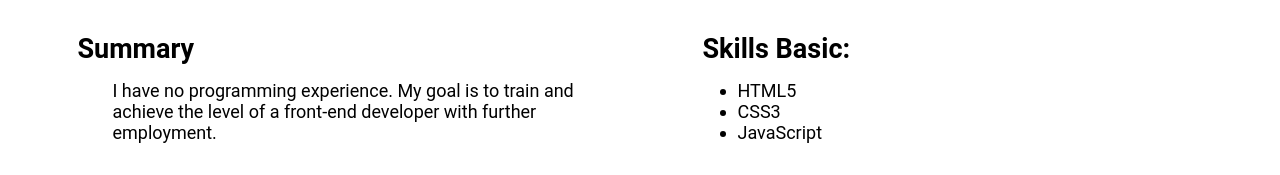
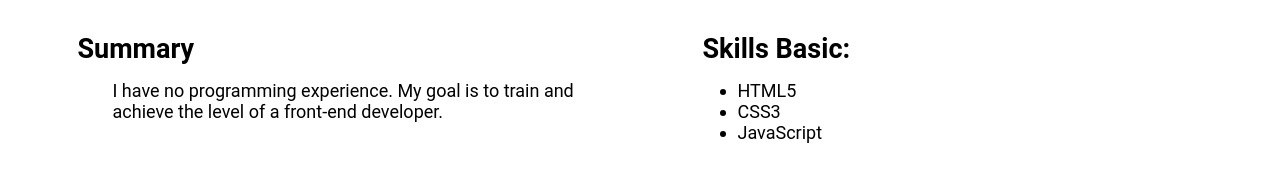
Before and after one commit to Andrei19977/rsschool-cv, a plain HTML site: page index.html in a window 1280 px wide. Shown: the part 212-387 px from the top of the page. Drawn offline with Linux system fonts and the light colour scheme.

```diff
--- a/index.html
+++ b/index.html
@@ -31,7 +31,7 @@
           <h2>Summary</h2>
           <p class="summary_text">
             I have no programming experience. My goal is to train and achieve
-            the level of a front-end developer with further employment.
+            the level of a front-end developer.
           </p>
         </section>
         <section class="skills_info">
```
